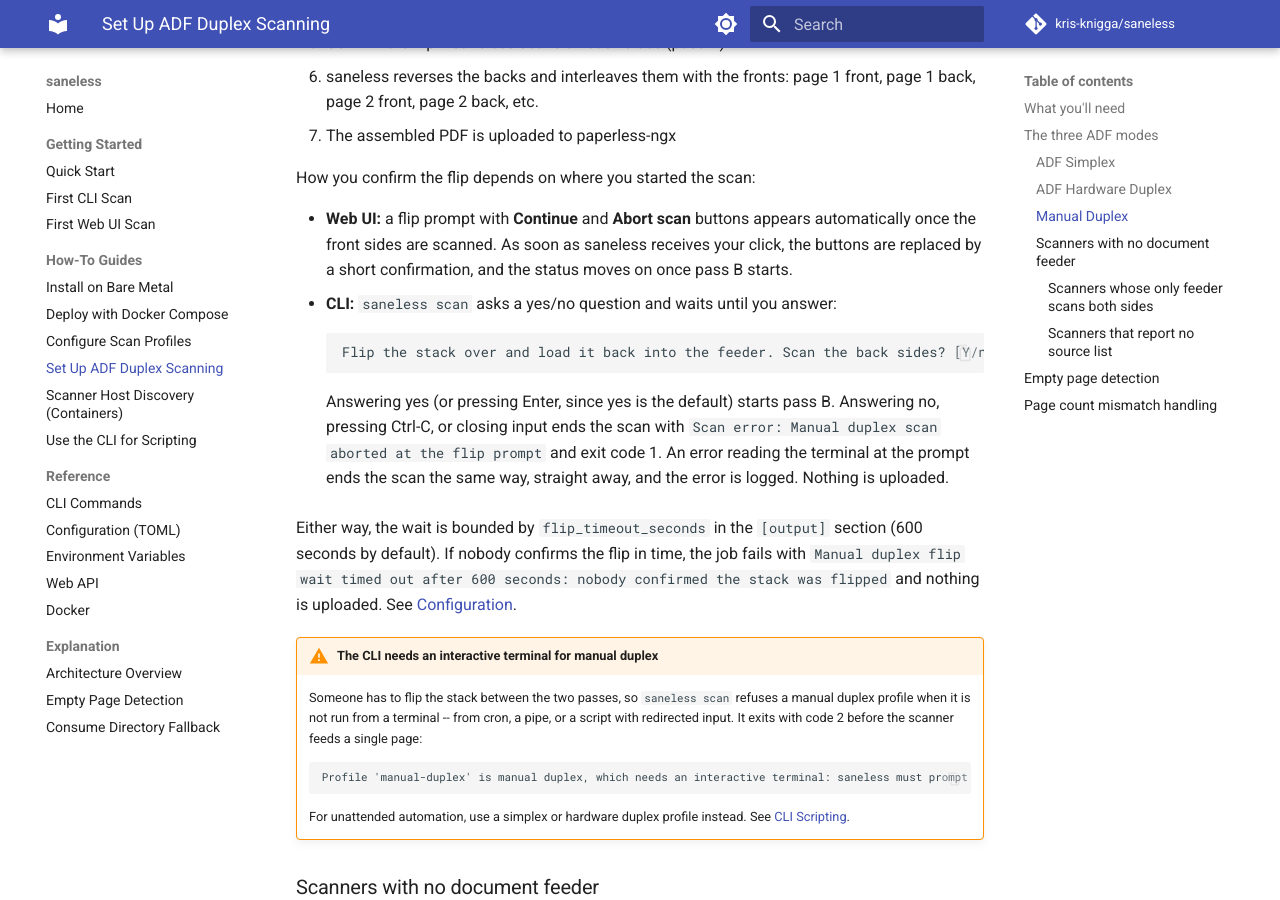
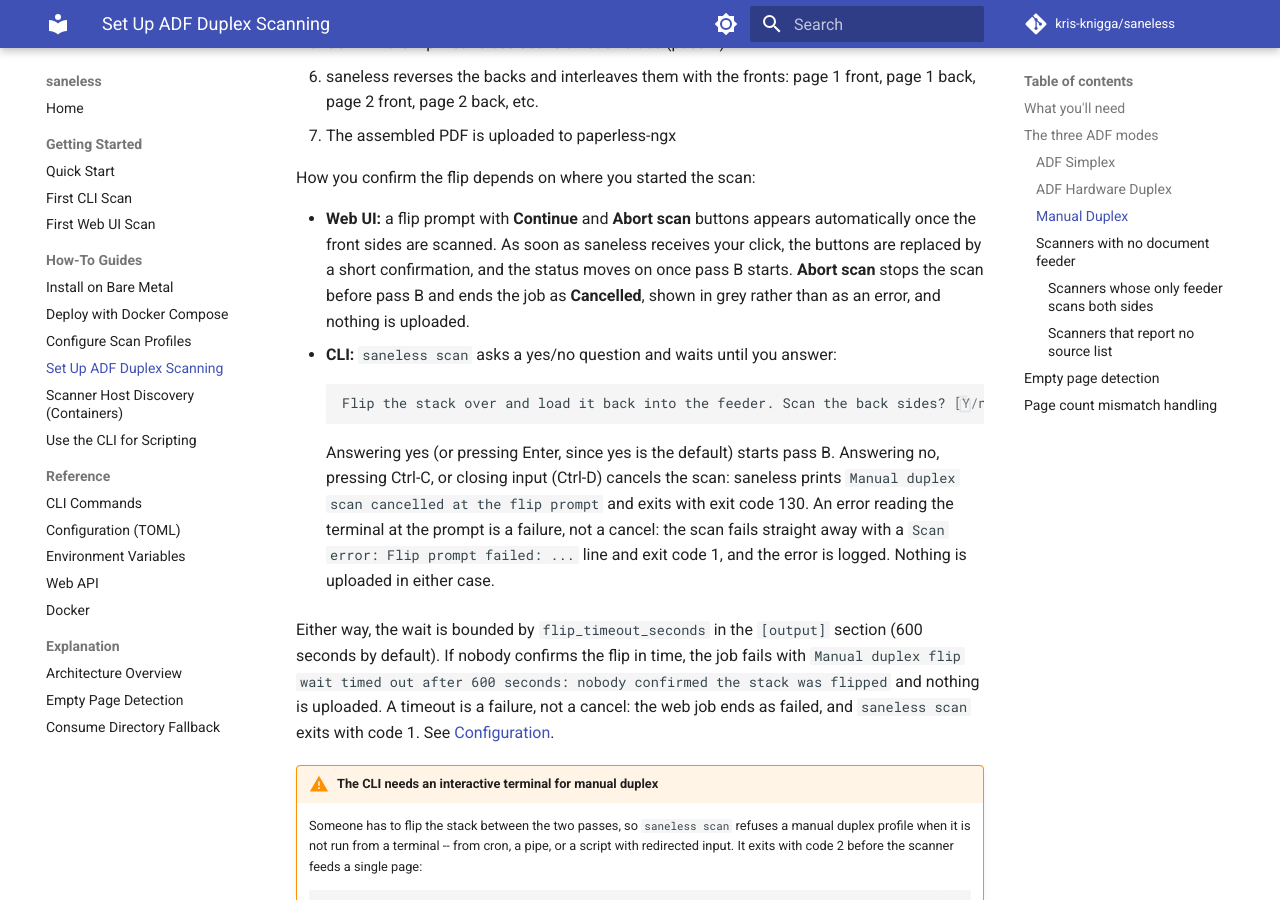
Before and after one commit to kdknigga/saneless, an MkDocs documentation site: the page built from docs/how-to/set-up-adf-duplex.md, in a window 1280 px wide and 900 px high, scrolled down 2116 px. Built offline with MkDocs 1.6.1 and Material for MkDocs 9.7.7, drawn with Linux system fonts in a browser that asks for light colours; comment, search, counter and statistics services are not loaded.

Commit message:
docs(28-14): document a flip-prompt abort as a cancel
- web-api: CANCELLED in the job states, terminal (polling stops, Scan re-enables); Abort ends CANCELLED
- set-up-adf-duplex: web Abort shows Cancelled; CLI no/Ctrl-C/Ctrl-D exits 130, broken prompt exits 1; timeout still fails
- architecture: abort cancels, timeout fails; three job endings; fallback never taken for a 4xx

Co-Authored-By: Claude Opus 5 <noreply@anthropic.com>

````diff
--- a/docs/how-to/set-up-adf-duplex.md
+++ b/docs/how-to/set-up-adf-duplex.md
@@ -85,16 +85,16 @@ The manual duplex flow:
 
 How you confirm the flip depends on where you started the scan:
 
-- **Web UI:** a flip prompt with **Continue** and **Abort scan** buttons appears automatically once the front sides are scanned. As soon as saneless receives your click, the buttons are replaced by a short confirmation, and the status moves on once pass B starts.
+- **Web UI:** a flip prompt with **Continue** and **Abort scan** buttons appears automatically once the front sides are scanned. As soon as saneless receives your click, the buttons are replaced by a short confirmation, and the status moves on once pass B starts. **Abort scan** stops the scan before pass B and ends the job as **Cancelled**, shown in grey rather than as an error, and nothing is uploaded.
 - **CLI:** `saneless scan` asks a yes/no question and waits until you answer:
 
     ```
     Flip the stack over and load it back into the feeder. Scan the back sides? [Y/n]:
     ```
 
-    Answering yes (or pressing Enter, since yes is the default) starts pass B. Answering no, pressing Ctrl-C, or closing input ends the scan with `Scan error: Manual duplex scan aborted at the flip prompt` and exit code 1. An error reading the terminal at the prompt ends the scan the same way, straight away, and the error is logged. Nothing is uploaded.
+    Answering yes (or pressing Enter, since yes is the default) starts pass B. Answering no, pressing Ctrl-C, or closing input (Ctrl-D) cancels the scan: saneless prints `Manual duplex scan cancelled at the flip prompt` and exits with exit code 130. An error reading the terminal at the prompt is a failure, not a cancel: the scan fails straight away with a `Scan error: Flip prompt failed: ...` line and exit code 1, and the error is logged. Nothing is uploaded in either case.
 
-Either way, the wait is bounded by `flip_timeout_seconds` in the `[output]` section (600 seconds by default). If nobody confirms the flip in time, the job fails with `Manual duplex flip wait timed out after 600 seconds: nobody confirmed the stack was flipped` and nothing is uploaded. See [Configuration](../reference/configuration.md#output).
+Either way, the wait is bounded by `flip_timeout_seconds` in the `[output]` section (600 seconds by default). If nobody confirms the flip in time, the job fails with `Manual duplex flip wait timed out after 600 seconds: nobody confirmed the stack was flipped` and nothing is uploaded. A timeout is a failure, not a cancel: the web job ends as failed, and `saneless scan` exits with code 1. See [Configuration](../reference/configuration.md#output).
 
 !!! warning "The CLI needs an interactive terminal for manual duplex"
     Someone has to flip the stack between the two passes, so `saneless scan` refuses a manual
````
Also changed, not shown: docs/explanation/architecture.md (+3 -3 lines), docs/reference/web-api.md (+4 -2 lines).
